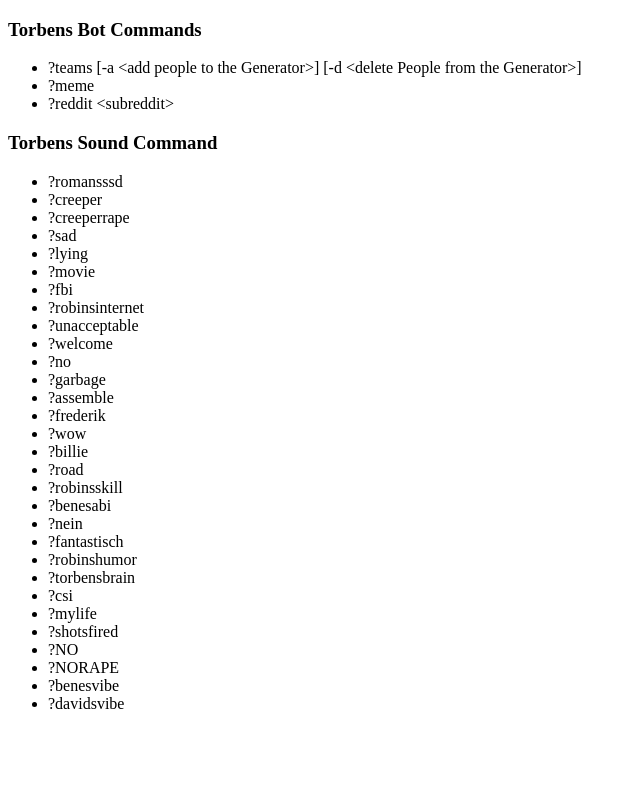
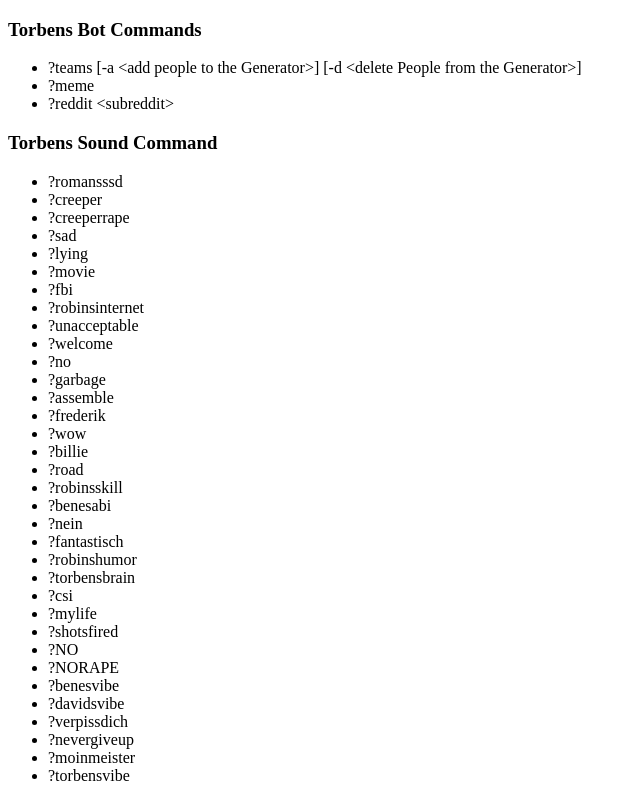
Before and after one commit to TorbenGit/torbengit.github.io, a plain HTML site: page index.html in a window 1280 px wide. Shown: the whole page, without its empty margins (0-640 px from the left). Drawn offline with Linux system fonts and the light colour scheme.

Commit message:
added commands

```diff
--- a/index.html
+++ b/index.html
@@ -44,6 +44,10 @@
       <li>?NORAPE</li>
       <li>?benesvibe</li>
       <li>?davidsvibe</li>
+      <li>?verpissdich</li>
+      <li>?nevergiveup</li>
+      <li>?moinmeister</li>
+      <li>?torbensvibe</li>
     </ul>
   </body>
 
```
